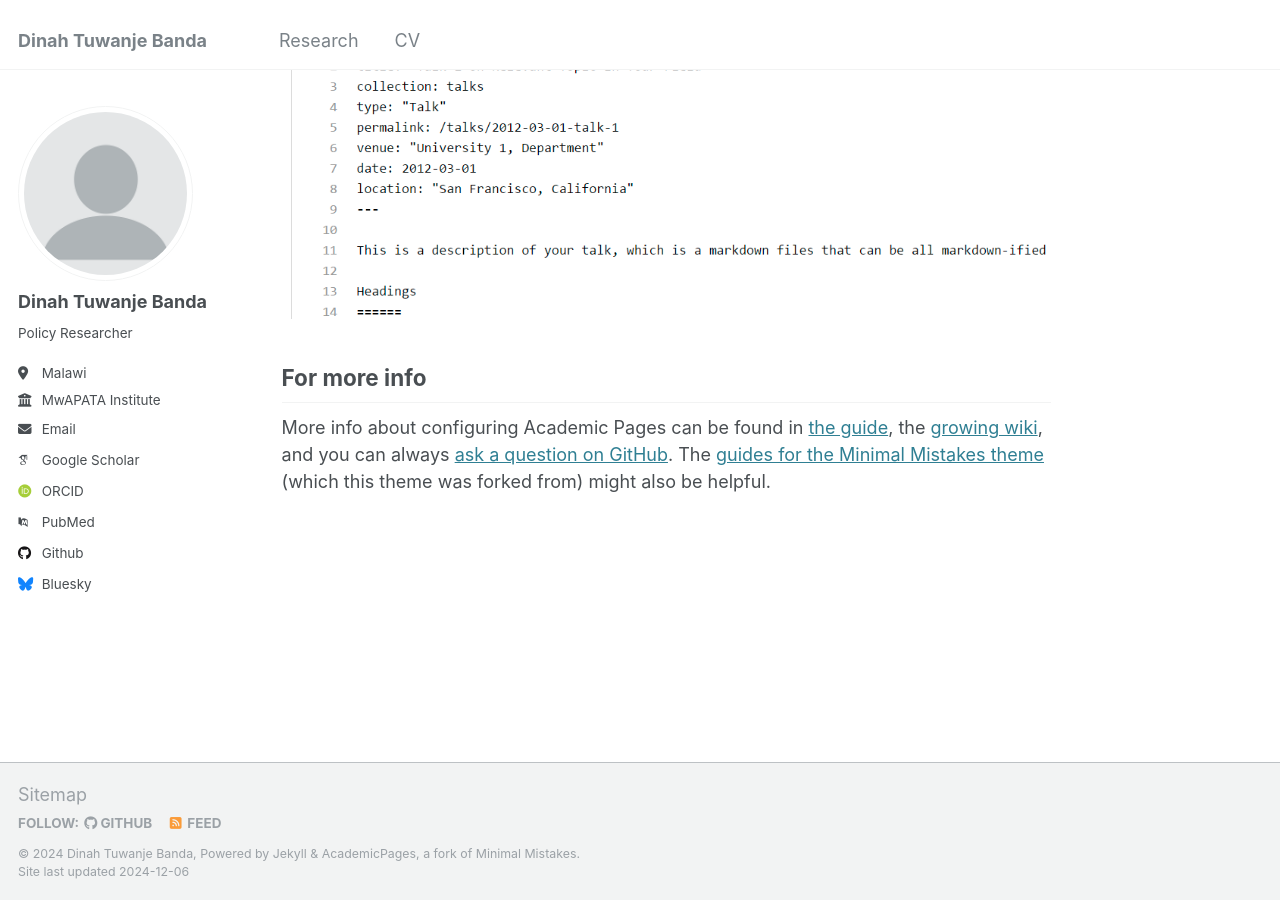
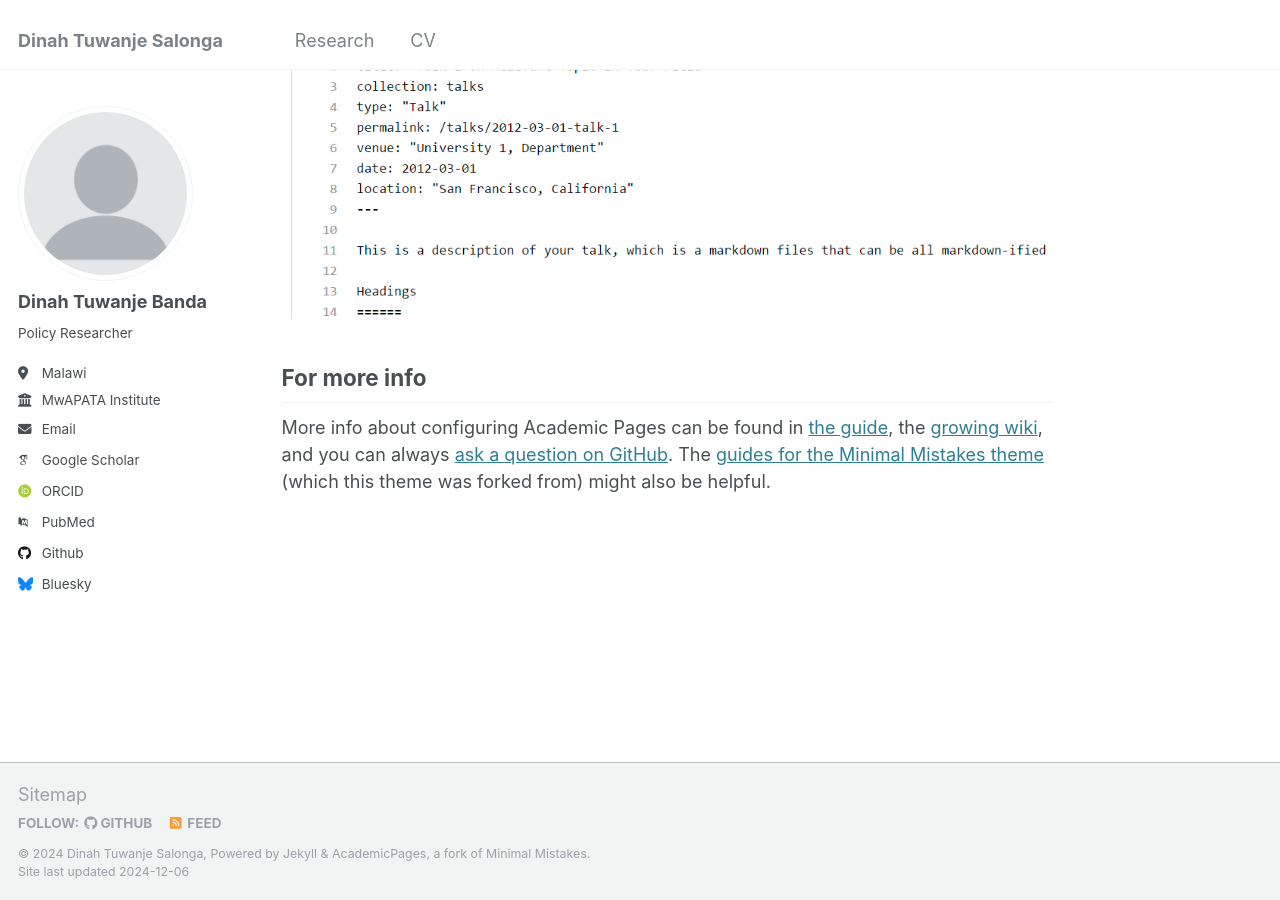
Before and after one commit to Dinah3/dinah3.github.io, a Jekyll site: the page built from _pages/about.md, in a window 1280 px wide and 900 px high, scrolled down 2638 px. Built offline with Jekyll 4.4.1, drawn with Linux system fonts in a browser that asks for light colours; some web fonts are replaced.

Commit message:
Update _config.yml

```diff
--- a/_config.yml
+++ b/_config.yml
@@ -8,7 +8,7 @@
 
 # Basic Site Settings
 locale                   : "en-US"
-title                    : "Dinah Tuwanje Banda"
+title                    : "Dinah Tuwanje Salonga"
 title_separator          : "-"
 name                     : &name ""
 description              : &description "Policy Researcher (Research Analyst)"
```
